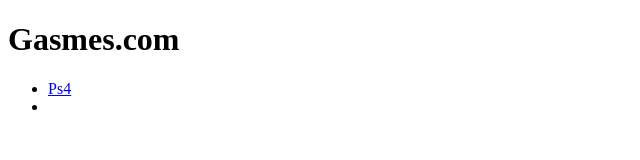
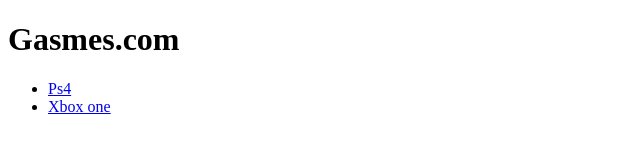
Before and after one commit to Lzbdc/Games, a plain HTML site: page index.html in a window 1280 px wide. Shown: the full height of the page, 0-640 px from the left. Drawn offline with Linux system fonts and the light colour scheme.

Commit message:
inclusão

```diff
--- a/index.html
+++ b/index.html
@@ -14,7 +14,7 @@
                     <a href="#"games ps4>Ps4</a>
                 </li>
                 <li>
-
+                    <a href="#"ganes xbox>Xbox one</a>
                 </li>
             </ul>
         </nav>
```
